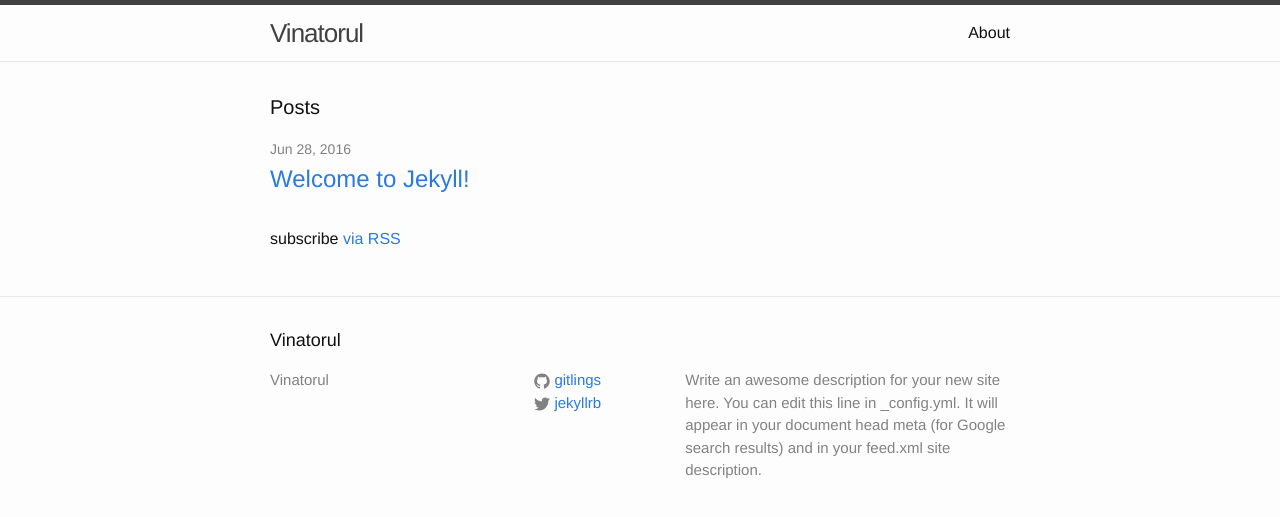
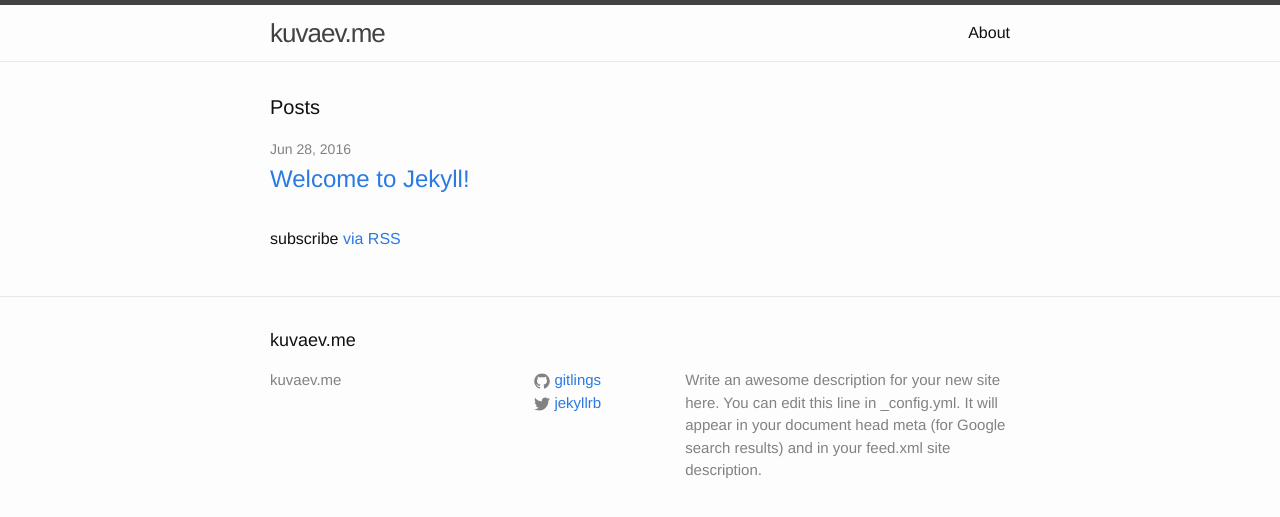
Before and after one commit to Vinatorul/vinatorul.github.io, a Jekyll site: the page built from index.html, in a window 1280 px wide. Shown: the top 517 px of the page. Built offline with Jekyll 4.4.1, drawn with Linux system fonts in a browser that asks for light colours.

Commit message:
trying to fix push

```diff
--- a/_config.yml
+++ b/_config.yml
@@ -8,7 +8,7 @@
 exclude: [script, vendor, Gemfile, Gemfile.lock]
 
 # Site settings
-title: Vinatorul
+title: kuvaev.me
 description: > # this means to ignore newlines until "baseurl:"
   Write an awesome description for your new site here. You can edit this
   line in _config.yml. It will appear in your document head meta (for
```
Also changed, not shown: 1 other file.
